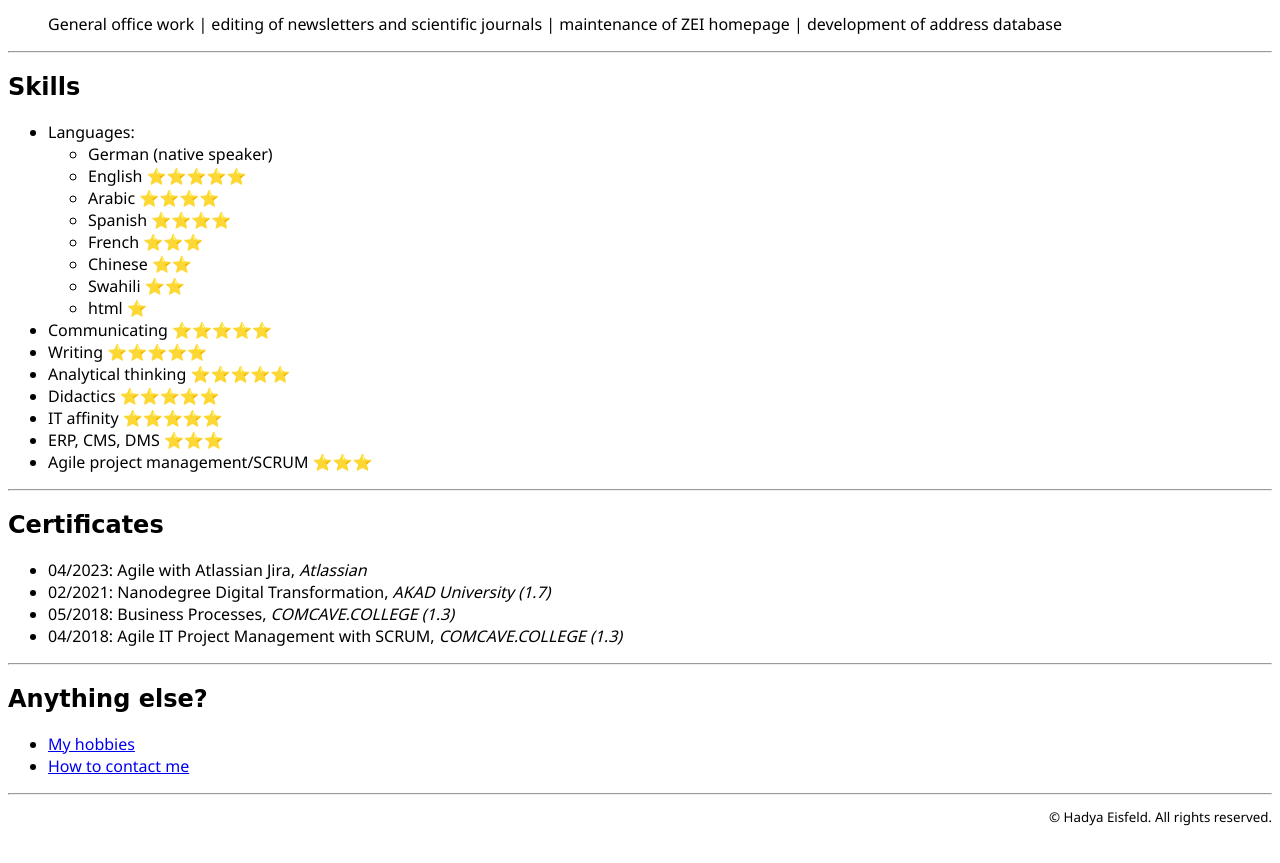
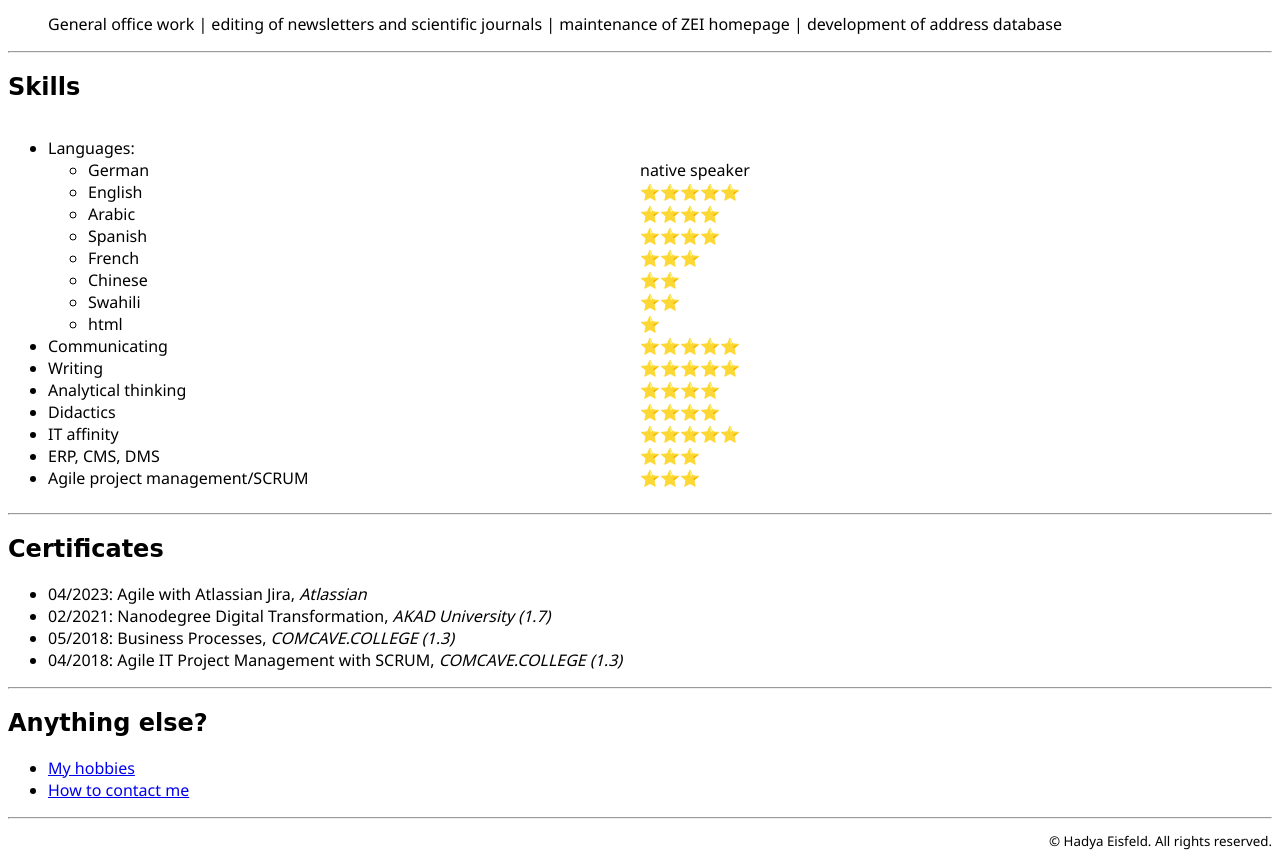
Before and after one commit to hadoya21/html-resume, a plain HTML site: page index.html in a window 1280 px wide. Shown: the part 1594-2457 px from the top of the page. Before the commit the page ends 2433 px from the top, so only its background shows below. Drawn offline with Linux system fonts and the light colour scheme; a web font is replaced by a local one.

Commit message:
Add files via upload

```diff
--- a/index.html
+++ b/index.html
@@ -76,26 +76,48 @@
     </ul>
     <hr />
     <h2>Skills</h2>
-    <ul>
-        <li>Languages:</li>
+    <div class="row">
+        <div class="column">
         <ul>
-            <li>German (native speaker)</li>
-            <li>English ⭐⭐⭐⭐⭐</li>
-            <li>Arabic ⭐⭐⭐⭐</li>
-            <li>Spanish ⭐⭐⭐⭐</li>
-            <li>French ⭐⭐⭐</li>
-            <li>Chinese ⭐⭐</li>
-            <li>Swahili ⭐⭐</li>
-            <li>html ⭐</li>
+            <li>Languages:</li>
+                <ul>
+                  <li>German</li>
+                  <li>English</li>
+                  <li>Arabic</li>
+                  <li>Spanish</li>
+                  <li>French</li>
+                  <li>Chinese</li>
+                  <li>Swahili</li>
+                  <li>html</li>
+                </ul>
+            <li>Communicating</li>
+            <li>Writing</li>
+            <li>Analytical thinking</li>
+            <li>Didactics</li>
+            <li>IT affinity</li>
+            <li>ERP, CMS, DMS</li>
+            <li>Agile project management/SCRUM</li>
         </ul>
-        <li>Communicating ⭐⭐⭐⭐⭐</li>
-        <li>Writing ⭐⭐⭐⭐⭐</li>
-        <li>Analytical thinking ⭐⭐⭐⭐⭐</li>
-        <li>Didactics ⭐⭐⭐⭐⭐</li>
-        <li>IT affinity ⭐⭐⭐⭐⭐</li>
-        <li>ERP, CMS, DMS ⭐⭐⭐</li>
-        <li>Agile project management/SCRUM ⭐⭐⭐</li>
-    </ul>
+        </div>
+        <div class="column">
+            <p> </p> </br>
+            native speaker</br>
+            ⭐⭐⭐⭐⭐</br>
+            ⭐⭐⭐⭐</br>
+            ⭐⭐⭐⭐</br>
+            ⭐⭐⭐</br>
+            ⭐⭐</br>
+            ⭐⭐</br>
+            ⭐</br>
+            ⭐⭐⭐⭐⭐</br>
+            ⭐⭐⭐⭐⭐</br>
+            ⭐⭐⭐⭐</br>
+            ⭐⭐⭐⭐</br>
+            ⭐⭐⭐⭐⭐</br>
+            ⭐⭐⭐</br>
+            ⭐⭐⭐</br>
+        </div>
+    </div>
     <hr />
     <h2>Certificates</h2>
     <ul>
--- a/style.css
+++ b/style.css
@@ -11,6 +11,15 @@ h2 {
 h3 {
     font-family: 'Glass Antiqua', cursive;
 }
+.column {
+    float: left;
+    width: 50%;
+  }
+  .row:after {
+    content: "";
+    display: table;
+    clear: both;
+  }
 #footer {
      font-size: smaller;
      text-align: right;
```
